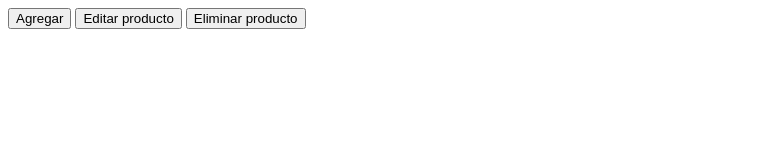
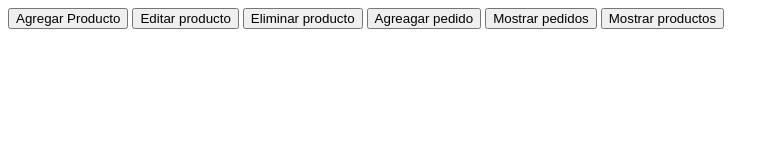
Before and after one commit to ineshv999/PM203, a plain HTML site: page Practica2/cocina.html in a window 1280 px wide. Shown: the whole page, without its empty margins (0-779 px from the left). Drawn offline with Linux system fonts and the light colour scheme.

Commit message:
Proyecto Integrado

```diff
--- /dev/null
+++ b/Practica2/cliente.js
@@ -0,0 +1,5 @@
+function mostrar_prod(productos){
+
+    console.table(productos)
+
+}
--- a/Practica2/cocina.html
+++ b/Practica2/cocina.html
@@ -8,7 +8,7 @@
 <body>
 
     <button onclick="AgregarProducto()">
-        Agregar
+        Agregar Producto
     </button>
 
     <button onclick="EditarProducto()">
@@ -19,6 +19,18 @@
         Eliminar producto
     </button>
 
+    <button onclick="agregarPedido()">
+        Agreagar pedido
+    </button>
+
+    <button onclick="mostrarPedidos()">
+        Mostrar pedidos
+    </button>
+
+    <button onclick="mostrar_prod(productos);">
+        Mostrar productos
+    </button>
+
     <script src="cocina.js"></script>
 </body>
 </html>
```
Also changed, not shown: Practica2/caja.js (added, +21 -0 lines).
